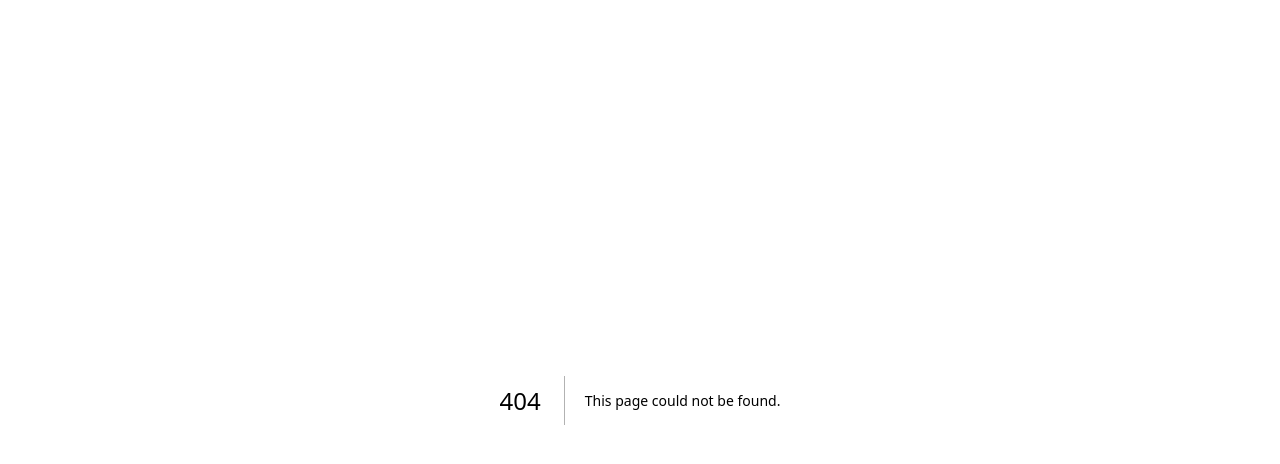
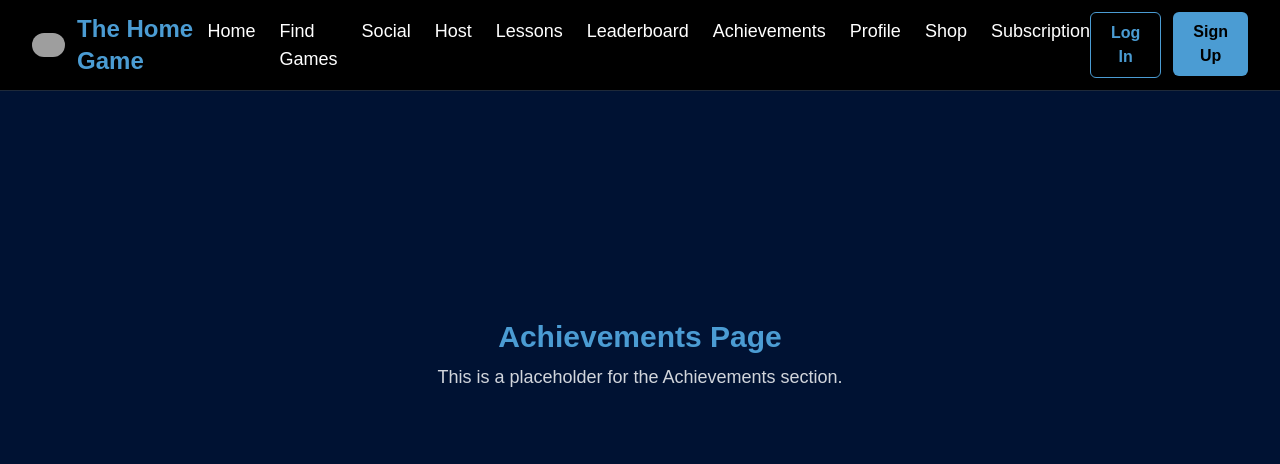
Before and after one commit to chuckynutz/HomeGameNetwork, a Next.js app: page /achievements in a window 1280 px wide. Before the commit this address had no page. Shown: the top 464 px of the page. Built offline with nearby package versions, Linux system fonts and the light colour scheme; grey boxes are pictures that could not be loaded.

Commit message:
Add sticky navbar, logo, color scheme, and scaffold main pages

```diff
--- /dev/null
+++ b/src/app/achievements/page.tsx
@@ -0,0 +1,8 @@
+export default function AchievementsPage() {
+  return (
+    <div className="flex flex-col items-center justify-center min-h-[60vh]">
+      <h1 className="text-3xl font-bold text-[#4B9CD3]">Achievements Page</h1>
+      <p className="mt-2 text-lg text-gray-300">This is a placeholder for the Achievements section.</p>
+    </div>
+  );
+}
--- a/src/app/layout.tsx
+++ b/src/app/layout.tsx
@@ -1,6 +1,8 @@
 import type { Metadata } from "next";
 import { Geist, Geist_Mono } from "next/font/google";
 import "./globals.css";
+import Image from 'next/image';
+import Link from 'next/link';
 
 const geistSans = Geist({
   variable: "--font-geist-sans",
@@ -24,10 +26,40 @@ export default function RootLayout({
 }>) {
   return (
     <html lang="en">
-      <body
-        className={`${geistSans.variable} ${geistMono.variable} antialiased`}
-      >
-        {children}
+      <body className="bg-black text-white min-h-screen">
+        <nav className="sticky top-0 z-50 w-full bg-black border-b border-gray-800 flex items-center justify-between px-8 py-3">
+          <div className="flex items-center gap-3">
+            <Link href="/">
+              <Image src="/logo.png" alt="The Home Game Logo" width={48} height={48} className="rounded-full" />
+            </Link>
+            <span className="text-2xl font-bold text-[#4B9CD3]">The Home Game</span>
+          </div>
+          <div className="flex-1 flex justify-center">
+            <ul className="flex gap-6 text-lg font-medium">
+              <li><Link href="/">Home</Link></li>
+              <li><Link href="/games">Find Games</Link></li>
+              <li><Link href="/social">Social</Link></li>
+              <li><Link href="/host">Host</Link></li>
+              <li><Link href="/lessons">Lessons</Link></li>
+              <li><Link href="/leaderboard">Leaderboard</Link></li>
+              <li><Link href="/achievements">Achievements</Link></li>
+              <li><Link href="/profile">Profile</Link></li>
+              <li><Link href="/shop">Shop</Link></li>
+              <li><Link href="/subscription">Subscription</Link></li>
+            </ul>
+          </div>
+          <div className="flex gap-3">
+            <Link href="/login">
+              <button className="px-5 py-2 border border-[#4B9CD3] text-[#4B9CD3] rounded-md font-semibold hover:bg-[#4B9CD3] hover:text-black transition">Log In</button>
+            </Link>
+            <Link href="/signup">
+              <button className="px-5 py-2 bg-[#4B9CD3] text-black rounded-md font-semibold hover:bg-white hover:text-[#4B9CD3] transition">Sign Up</button>
+            </Link>
+          </div>
+        </nav>
+        <main className="pt-6 px-4 max-w-7xl mx-auto w-full">
+          {children}
+        </main>
       </body>
     </html>
   );
--- /dev/null
+++ b/src/app/leaderboard/page.tsx
@@ -0,0 +1,8 @@
+export default function LeaderboardPage() {
+  return (
+    <div className="flex flex-col items-center justify-center min-h-[60vh]">
+      <h1 className="text-3xl font-bold text-[#4B9CD3]">Leaderboard Page</h1>
+      <p className="mt-2 text-lg text-gray-300">This is a placeholder for the Leaderboard section.</p>
+    </div>
+  );
+}
--- /dev/null
+++ b/src/app/lessons/page.tsx
@@ -0,0 +1,8 @@
+export default function LessonsPage() {
+  return (
+    <div className="flex flex-col items-center justify-center min-h-[60vh]">
+      <h1 className="text-3xl font-bold text-[#4B9CD3]">Lessons Page</h1>
+      <p className="mt-2 text-lg text-gray-300">This is a placeholder for the Lessons section.</p>
+    </div>
+  );
+}
--- /dev/null
+++ b/src/app/login/page.tsx
@@ -0,0 +1,8 @@
+export default function LoginPage() {
+  return (
+    <div className="flex flex-col items-center justify-center min-h-[60vh]">
+      <h1 className="text-3xl font-bold text-[#4B9CD3]">Log In</h1>
+      <p className="mt-2 text-lg text-gray-300">This is a placeholder for the Log In page.</p>
+    </div>
+  );
+}
--- /dev/null
+++ b/src/app/profile/page.tsx
@@ -0,0 +1,8 @@
+export default function ProfilePage() {
+  return (
+    <div className="flex flex-col items-center justify-center min-h-[60vh]">
+      <h1 className="text-3xl font-bold text-[#4B9CD3]">Profile Page</h1>
+      <p className="mt-2 text-lg text-gray-300">This is a placeholder for the Profile section.</p>
+    </div>
+  );
+}
--- /dev/null
+++ b/src/app/shop/page.tsx
@@ -0,0 +1,8 @@
+export default function ShopPage() {
+  return (
+    <div className="flex flex-col items-center justify-center min-h-[60vh]">
+      <h1 className="text-3xl font-bold text-[#4B9CD3]">Shop Page</h1>
+      <p className="mt-2 text-lg text-gray-300">This is a placeholder for the Shop section. Merch and more coming soon!</p>
+    </div>
+  );
+}
--- /dev/null
+++ b/src/app/signup/page.tsx
@@ -0,0 +1,8 @@
+export default function SignupPage() {
+  return (
+    <div className="flex flex-col items-center justify-center min-h-[60vh]">
+      <h1 className="text-3xl font-bold text-[#4B9CD3]">Sign Up</h1>
+      <p className="mt-2 text-lg text-gray-300">This is a placeholder for the Sign Up page.</p>
+    </div>
+  );
+}
--- /dev/null
+++ b/src/app/social/page.tsx
@@ -0,0 +1,8 @@
+export default function SocialPage() {
+  return (
+    <div className="flex flex-col items-center justify-center min-h-[60vh]">
+      <h1 className="text-3xl font-bold text-[#4B9CD3]">Social Page</h1>
+      <p className="mt-2 text-lg text-gray-300">This is a placeholder for the Social section.</p>
+    </div>
+  );
+}
--- /dev/null
+++ b/src/app/subscription/page.tsx
@@ -0,0 +1,8 @@
+export default function SubscriptionPage() {
+  return (
+    <div className="flex flex-col items-center justify-center min-h-[60vh]">
+      <h1 className="text-3xl font-bold text-[#4B9CD3]">Subscription Page</h1>
+      <p className="mt-2 text-lg text-gray-300">This is a placeholder for the Subscription section.</p>
+    </div>
+  );
+}
```
Also changed, not shown: logo.jpg (added).
